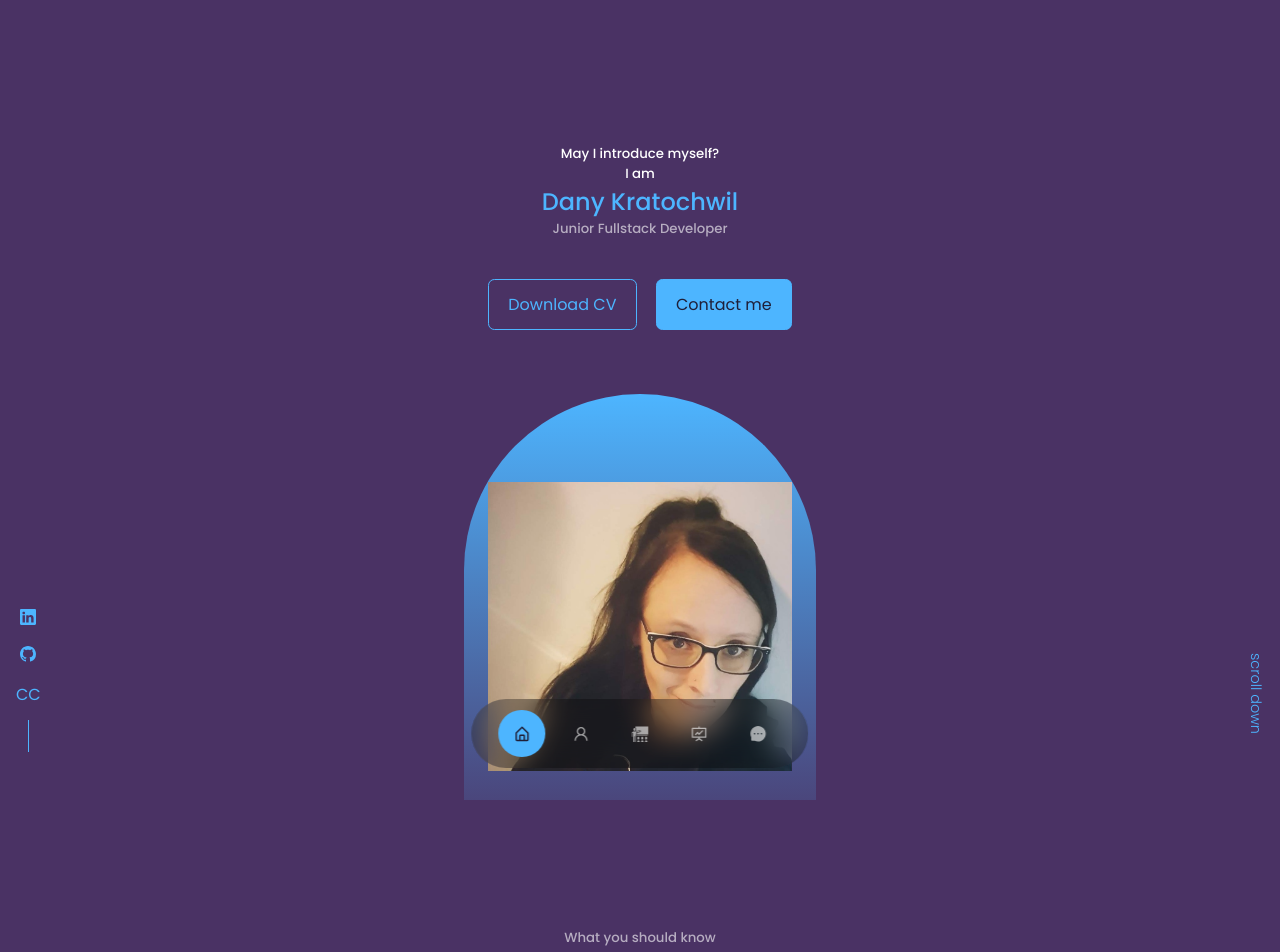
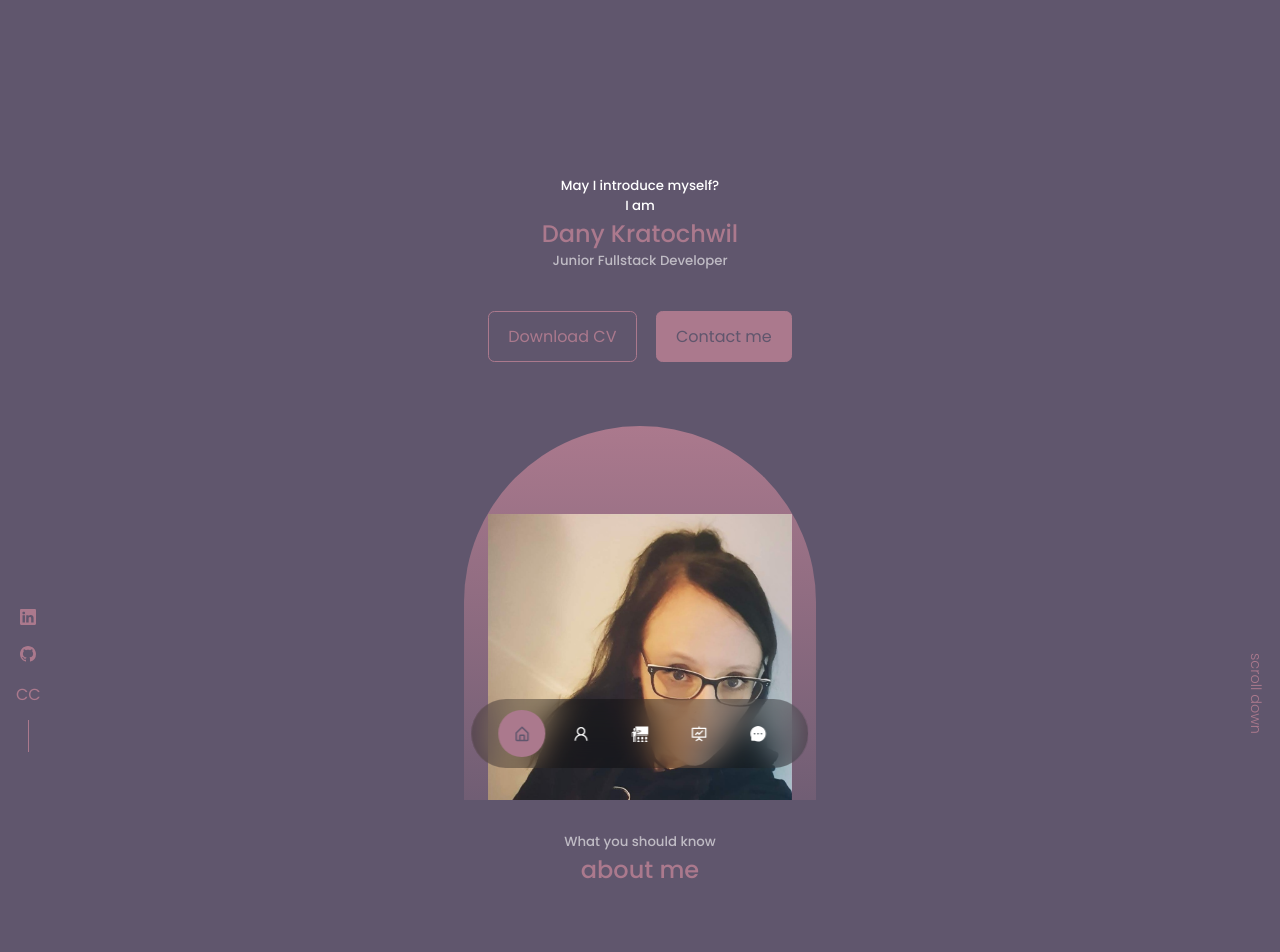
Before and after one commit to DeeKay81/About-Me-frontend, a React (Create React App) app: page / in a window 1280 px wide. Shown: the top 952 px of the page. Built offline with nearby package versions, Linux system fonts and the light colour scheme.

Commit message:
first release

```diff
--- a/src/index.css
+++ b/src/index.css
@@ -14,12 +14,12 @@
 
 /* some variables */
 :root {
-    --color-backgrnd: #1f1f38 ;
-    --color-backgrnd-variant: #2c2c6c;
-    --color-primary: #4db5ff;
-    --color-primary-variant: rgba(77, 181, 255, 0.4);
+    --color-backgrnd: #60566d ;
+    --color-backgrnd-variant: #7084a3;
+    --color-primary: #ab798d;
+    --color-primary-variant: rgba(171, 121, 141, 0.4);
     --color-white: #fff;
-    --color-light: rgba(255, 255, 255, 0.6);
+    --color-white-light: rgba(255, 255, 255, 0.6);
 
     --transition: all 400ms ease;
 
@@ -42,20 +42,13 @@ body {
     background: var(--color-backgrnd);
     color: var(--color-white);
     line-hight: 1.7;
-    background-image: url(../src/assets/violett.jpg);
+    /* background-image: url(../src/assets/violett.jpg); */
 }
 
 .container {
     width: var(--container-width-large);
-    padding: 2rem;
+    padding: 4rem;
     margin: 0 auto;
-
-    /* display: flex;
-    justify-content: center;
-    align-items: center; */
-
-    /* display: grid;
-    place-items: center; */
 }
 
 h1, h2, h3, h4, h5 {
@@ -67,12 +60,12 @@ h1 {
 }
 
 section {
-    margin-top: 8rem;
+    margin-top: 2rem;
 }
 
 section > h2, section > h5 {
     text-align: center;
-    color: var(--color-light);
+    color: var(--color-white-light);
 }
 
 section > h2 {
@@ -81,7 +74,7 @@ section > h2 {
 }
 
 .text-light {
-    color: var(--color-light);
+    color: var(--color-white-light);
 }
 
 a {
```
